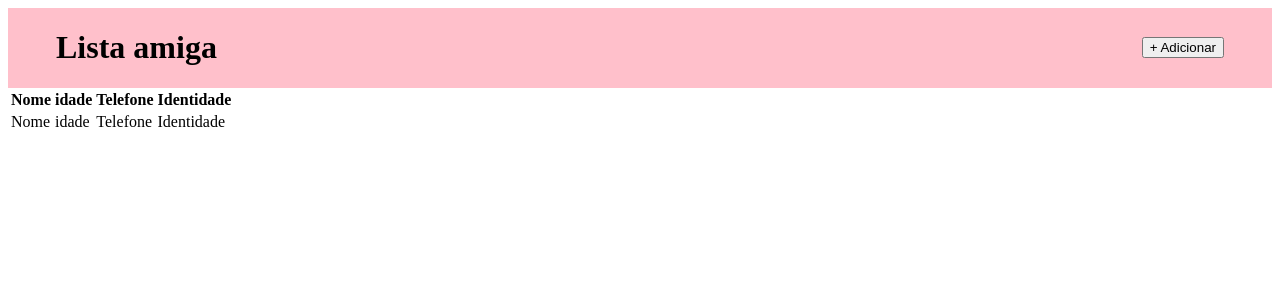
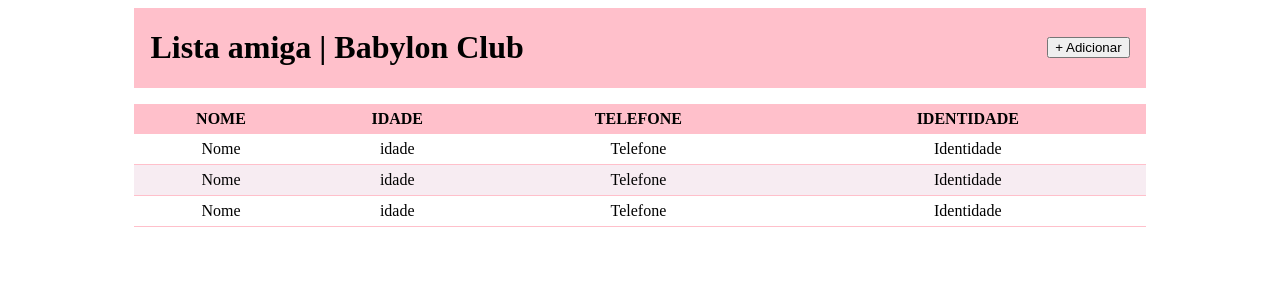
Before and after one commit to Felipe-S-Borges/Desafio-Ideyas, a Django app: template Desafio/cadastro/templates/cadastro/index.html in a window 1280 px wide. Shown: the top 300 px of the page. Run offline with Django 3.2, Linux system fonts and the light colour scheme; the template is opened without the code that fills it, so the values that code supplies are empty.

Commit message:
Table style

```diff
--- a/Desafio/cadastro/templates/cadastro/index.html
+++ b/Desafio/cadastro/templates/cadastro/index.html
@@ -11,8 +11,9 @@
 </head>
 
 <body>
+    <div class="container">
         <div class="header">
-        <h1>Lista amiga</h1>
+            <h1>Lista amiga | Babylon Club</h1>
             <button id="adicionarAmigo">+ Adicionar</button>
         </div>
         <div>
@@ -46,7 +47,21 @@
                 <td>Telefone</td>
                 <td>Identidade</td>
             </tr>
+            <tr>
+                <td>Nome</td>
+                <td>idade</td>
+                <td>Telefone</td>
+                <td>Identidade</td>
+            </tr>
+            <tr>
+                <td>Nome</td>
+                <td>idade</td>
+                <td>Telefone</td>
+                <td>Identidade</td>
+            </tr>
         </table>
+    </div>
+
     <script src="{% static 'js/scripts.js' %}"></script>
 </body>
 </html>
--- a/Desafio/static/css/cadastro.css
+++ b/Desafio/static/css/cadastro.css
@@ -1,4 +1,8 @@
 
+.container{
+    width: 80%;
+    margin: auto;
+}
 .modal{
     position: fixed;
     top: 0;
@@ -33,7 +37,7 @@
 }
 .header:first-child{
     background: pink;
-    padding: 0 3rem;
+
 }
 .modalContainer .header{
     background-color: yellow;
@@ -58,10 +62,32 @@
 }
 
 #fecharModal{
-
     height: 50%;
 }
 .modal.active{
     opacity: 1;
     z-index: 1;
 }
+
+
+table{
+
+    width: 100%;
+    margin-top: 1rem;
+    border-collapse: collapse;
+    border-radius: 5pts;
+}
+
+table th{
+    background: pink;
+    text-transform: uppercase;
+    padding: 0.375rem 0;
+}
+table tr:nth-child(3n){
+    background: rgb(247, 236, 242);
+}
+table td{
+    text-align: center;
+    padding: 0.375rem 0;
+    border-bottom: 1pt solid pink;
+}
```
Lines whose indentation alone changed are shown as unchanged.
